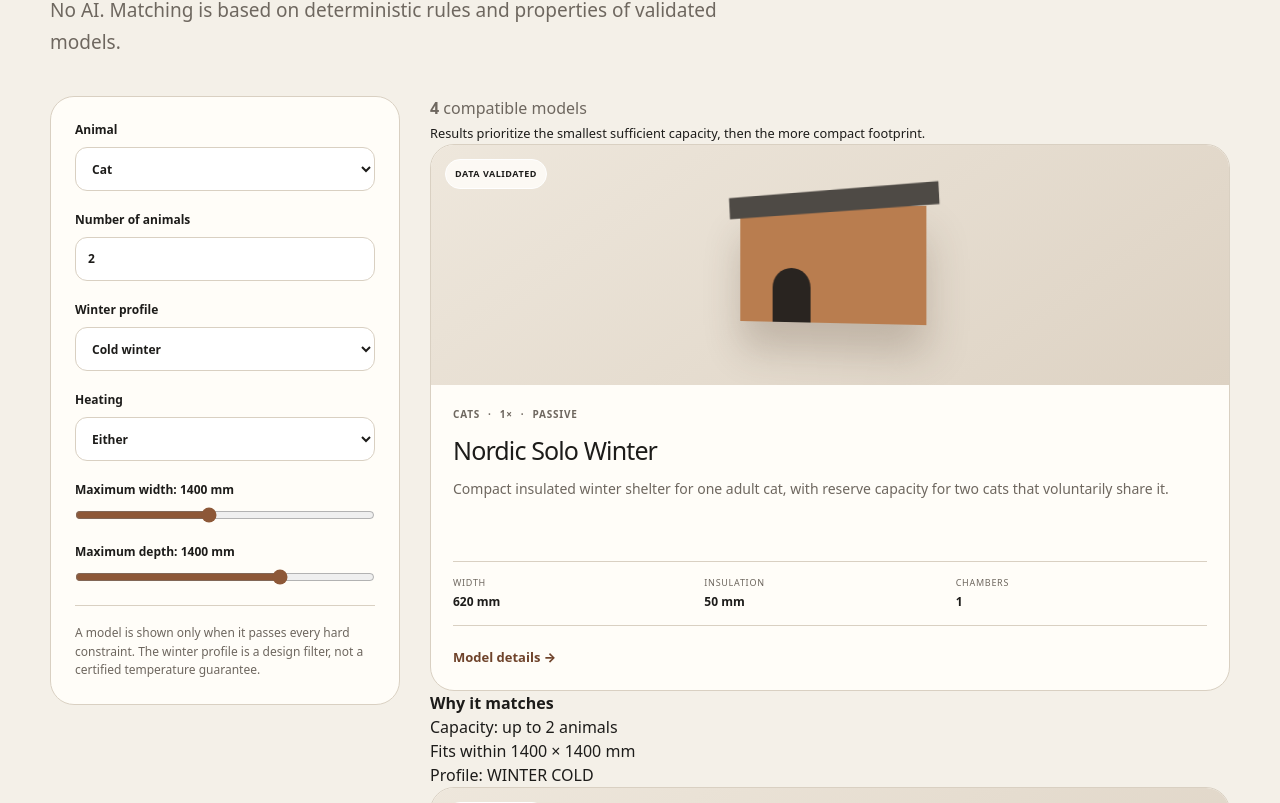
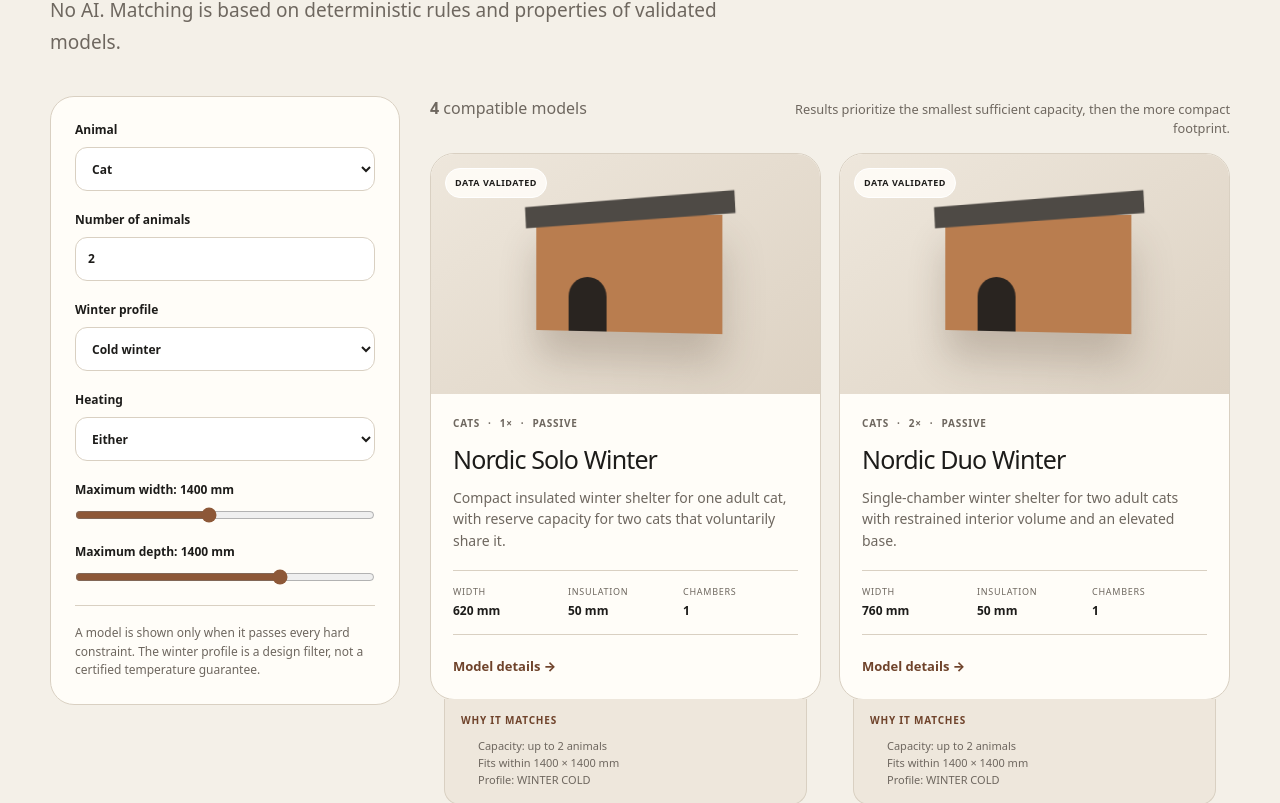
Before and after one commit to zoxknez/sapice, a Next.js app: page /en/finder in a window 1280 px wide. Shown: the part 317-1120 px from the top of the page. Built offline with nearby package versions, Linux system fonts and the light colour scheme; no server answers.

Commit message:
style: polish finder, methodology, and footer

```diff
--- a/src/app/globals.css
+++ b/src/app/globals.css
@@ -748,3 +748,78 @@ button { cursor: pointer; }
 @media (max-width: 720px) {
   .sheet-grid { grid-template-columns: 1fr; }
 }
+
+
+.finder-results-head {
+  display: flex;
+  align-items: baseline;
+  justify-content: space-between;
+  gap: 18px;
+  margin-bottom: 16px;
+}
+.finder-results-head small { color: var(--muted); max-width: 440px; text-align: right; line-height: 1.45; }
+.finder-results { display: grid; grid-template-columns: repeat(2, minmax(0, 1fr)); gap: 18px; }
+.finder-match { min-width: 0; }
+.finder-match .model-card { height: auto; }
+.match-reasons {
+  margin: -1px 14px 0;
+  padding: 14px 16px 16px;
+  border: 1px solid var(--line);
+  border-top: 0;
+  border-radius: 0 0 16px 16px;
+  background: #eee7dc;
+}
+.match-reasons > strong {
+  display: block;
+  font-size: 10px;
+  text-transform: uppercase;
+  letter-spacing: .08em;
+  color: var(--accent-dark);
+}
+.match-reasons ul { margin: 9px 0 0; padding-left: 17px; color: var(--muted); font-size: 11px; line-height: 1.55; }
+.empty-state {
+  padding: 42px;
+  border: 1px dashed #b9aa98;
+  border-radius: var(--radius);
+  background: #f8f4ed;
+}
+.empty-state h2 { margin: 11px 0 9px; font-size: 28px; }
+.empty-state p { margin: 0; color: var(--muted); line-height: 1.6; }
+
+.footer-nav { display: flex; gap: 16px; align-items: flex-start; font-size: 13px; }
+.footer-nav a { color: var(--ink); font-weight: 700; }
+
+.methodology-page { min-height: auto; }
+.method-grid {
+  display: grid;
+  grid-template-columns: repeat(4, 1fr);
+  gap: 12px;
+  margin: 44px 0 80px;
+}
+.method-grid section {
+  border: 1px solid var(--line);
+  border-radius: 18px;
+  background: var(--surface);
+  padding: 20px;
+}
+.method-grid p { margin: 12px 0 0; color: var(--muted); line-height: 1.6; font-size: 13px; }
+.method-copy { max-width: 820px; }
+.method-copy h2 { margin-top: 48px; font-size: 34px; letter-spacing: -.04em; }
+.method-copy p,
+.method-copy li { color: var(--muted); line-height: 1.7; }
+.method-copy ol { padding-left: 22px; }
+.section-inline { margin-top: 80px; }
+.section-inline h2 { font-size: clamp(32px, 4vw, 50px); letter-spacing: -.04em; margin: 10px 0 28px; }
+
+@media (max-width: 960px) {
+  .finder-results { grid-template-columns: 1fr; }
+  .method-grid { grid-template-columns: 1fr 1fr; }
+  .footer-grid { flex-wrap: wrap; }
+}
+@media (max-width: 640px) {
+  .finder-results-head { display: block; }
+  .finder-results-head small { display: block; text-align: left; margin-top: 5px; }
+  .method-grid { grid-template-columns: 1fr; margin-bottom: 56px; }
+  .footer-nav { width: 100%; }
+  .empty-state { padding: 26px; }
+}
```
